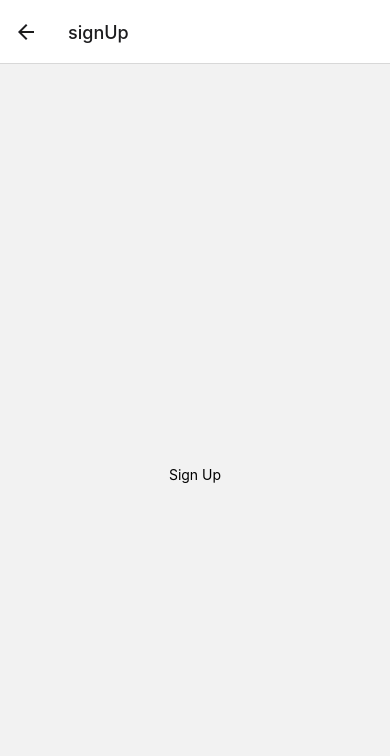
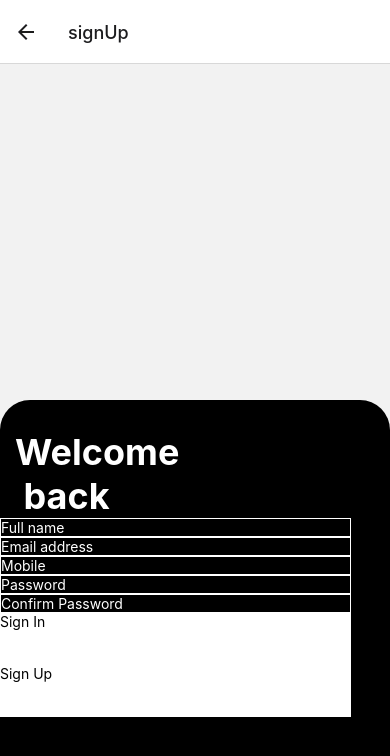
Before and after one commit to Ardad2/react-native-experiment, a React Native app: screen /signUp in a window 390 px wide. Shown: the top 756 px of the page. Built offline with nearby package versions, Linux system fonts and the light colour scheme.

Commit message:
create sign up and sign in pages

```diff
--- a/screens/SignIn.js
+++ b/screens/SignIn.js
@@ -1,5 +1,5 @@
 import React from 'react';
-import { Button, StyleSheet, Text, View } from 'react-native';
+import { Button, StyleSheet, Text, View, TextInput, TouchableOpacity } from 'react-native';
 
 
 const SignIn = ({navigation}) => {
@@ -10,8 +10,27 @@ const SignIn = ({navigation}) => {
 
     return(
     <View style={styles.mainView}>
-        <View style={styles.TopView}></View>
-        <View style={styles.BottomView}></View>
+        <View style={styles.TopView}>
+
+        </View>
+
+        <View style={styles.BottomView}>
+
+            <Text style={styles.Heading}>
+            Welcome{'\n'} back
+            </Text>
+            <View style={styles.FormView}>
+                <TextInput placeholder={"Email address"} placeholderTextColor={"#fff"} style={styles.TextInput}/>
+                <TextInput placeholder={"Password"} secureTextEntry={true} placeholderTextColor={"#fff"} style={styles.TextInput}/>
+                <TouchableOpacity style={styles.Button}>
+                    <Text>Sign In</Text>
+                </TouchableOpacity>
+            </View>
+            <TouchableOpacity style={styles.Button} onPress={navigate}>
+                    <Text>Sign Up</Text>
+                </TouchableOpacity>
+        </View>
+
     </View>)
 }
 
@@ -25,7 +44,10 @@ const styles = StyleSheet.create({
     },
     TopView: {
         width: '100%',
-        height: '40%'
+        height: '40%',
+        display: 'flex',
+        justifyContent: 'center',
+        alignItems: 'center'
     },
     BottomView: {
         width: '100%',
@@ -36,7 +58,34 @@ const styles = StyleSheet.create({
     },
     textStyle: {
       color: '#fff',
+    },
+    Heading: {
+        color: '#fff',
+        fontSize: 36,
+        fontWeight: 'bold',
+        marginLeft: 15,
+        marginTop: 30
+    },
+    FormView: {
+        width: '100%',
+        display:'flex',
+        flexDirection:'column',
+        justifyContent:'center'
+    },
+
+    TextInput:{
+        width: '90%',
+        borderWidth: 1,
+        borderColor: '#fff',
+        color: '#fff',
+    },
+    Button: {
+        width: '90%',
+        color: '#000',
+        height: 52,
+        backgroundColor: '#fff'
     }
+
   });
 
 export default SignIn
--- a/screens/SignUp.js
+++ b/screens/SignUp.js
@@ -1,11 +1,41 @@
 import React from 'react';
-import { Button, StyleSheet, Text, View } from 'react-native';
+import { Button, StyleSheet, Text, View, TextInput, TouchableOpacity, ScrollView } from 'react-native';
 
 
 const SignUp = () => {
+    function navigate() {
+        navigation.navigate('signUp')
+    }
+
     return(
     <View style={styles.mainView}>
-    <Text>Sign Up</Text>
+        <View style={styles.TopView}>
+
+        </View>
+
+        <ScrollView style={styles.BottomView}>
+
+            <Text style={styles.Heading}>
+            Welcome{'\n'} back
+            </Text>
+            <View style={styles.FormView}>
+                <TextInput placeholder={"Full name"} placeholderTextColor={"#fff"} style={styles.TextInput}/>
+                <TextInput placeholder={"Email address"} placeholderTextColor={"#fff"} style={styles.TextInput}/>
+                <TextInput placeholder={"Mobile"} placeholderTextColor={"#fff"} style={styles.TextInput}/>
+                <TextInput placeholder={"Password"} secureTextEntry={true} placeholderTextColor={"#fff"} style={styles.TextInput}/>
+
+
+
+                <TextInput placeholder={"Confirm Password"} secureTextEntry={true} placeholderTextColor={"#fff"} style={styles.TextInput}/>
+                <TouchableOpacity style={styles.Button}>
+                    <Text>Sign In</Text>
+                </TouchableOpacity>
+            </View>
+            <TouchableOpacity style={styles.Button} onPress={navigate}>
+                    <Text>Sign Up</Text>
+                </TouchableOpacity>
+        </ScrollView>
+
     </View>)
 }
 
@@ -17,9 +47,51 @@ const styles = StyleSheet.create({
       justifyContent:'center',
       alignItems:'center'
     },
+    TopView: {
+        width: '100%',
+        height: '40%',
+        display: 'flex',
+        justifyContent: 'center',
+        alignItems: 'center'
+    },
+    BottomView: {
+        width: '100%',
+        height: '60%',
+        backgroundColor: '#000',
+        borderTopLeftRadius: 30,
+        borderTopRightRadius: 30
+    },
     textStyle: {
       color: '#fff',
+    },
+    Heading: {
+        color: '#fff',
+        fontSize: 36,
+        fontWeight: 'bold',
+        marginLeft: 15,
+        marginTop: 30
+    },
+    FormView: {
+        width: '100%',
+        display:'flex',
+        flexDirection:'column',
+        justifyContent:'center'
+    },
+
+    TextInput:{
+        width: '90%',
+        borderWidth: 1,
+        borderColor: '#fff',
+        color: '#fff',
+    },
+    Button: {
+        width: '90%',
+        color: '#000',
+        height: 52,
+        backgroundColor: '#fff'
     }
+
   });
 
+
 export default SignUp
```
